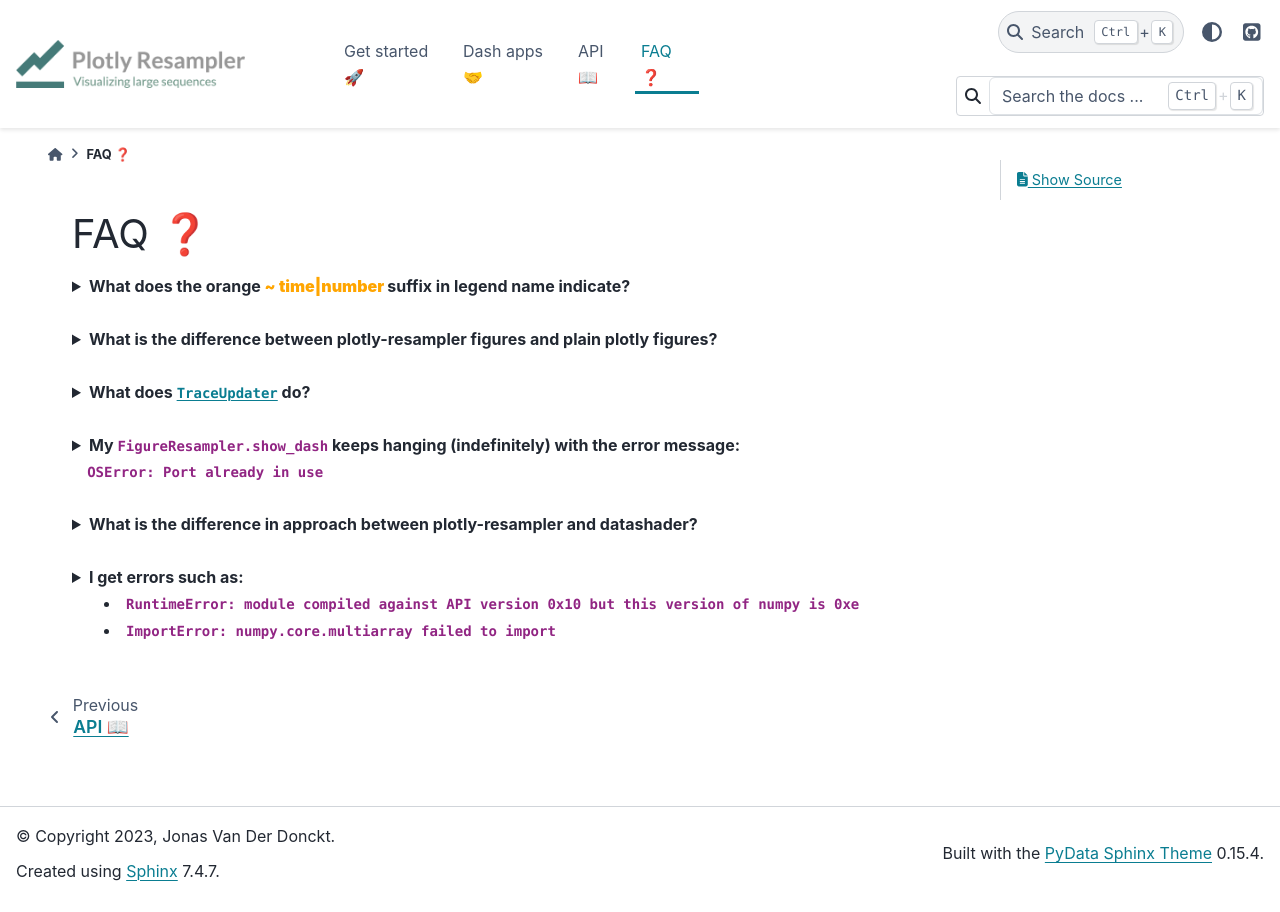
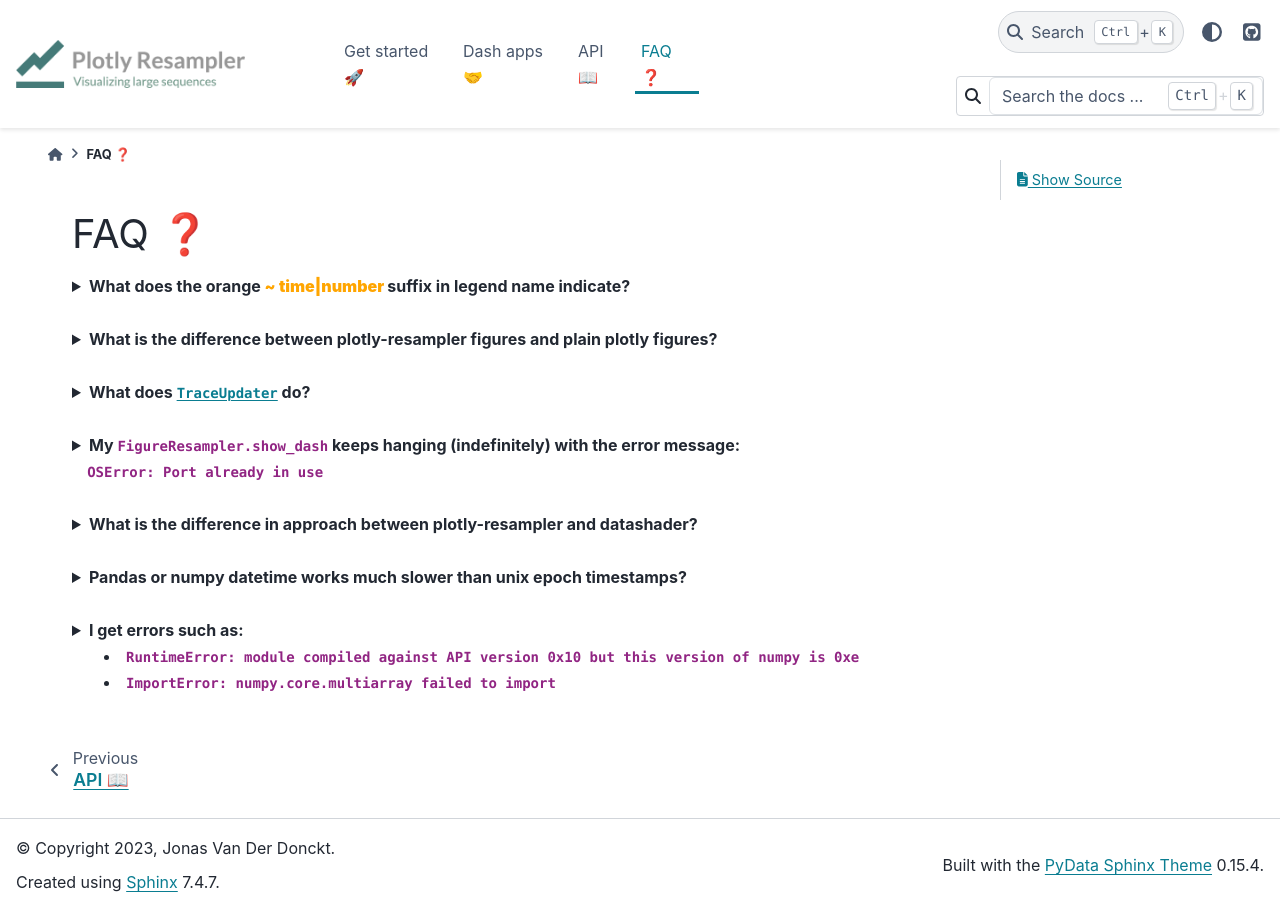
Before and after one commit to predict-idlab/plotly-resampler, a Sphinx documentation site: the page built from docs/sphinx/FAQ.rst, in a window 1280 px wide. Built offline with Sphinx 7.4.7 and the PyData theme 0.15.4, drawn with Linux system fonts in a browser that asks for light colours.

Commit message:
docs: describe solution in FAQ for slow dateime arrays

```diff
--- a/docs/sphinx/FAQ.rst
+++ b/docs/sphinx/FAQ.rst
@@ -152,6 +152,42 @@
    <br>
    <details>
    <summary>
+      <a><b>Pandas or numpy datetime works much slower than unix epoch timestamps?</b></a>
+   </summary>
+   <div style="margin-left:1em">
+
+This stems from the plotly scatter(gl) constructor being much slower for non-numeric data. Plotly performs a different serialization for datetime arrays (which are interpreted as object arrays).
+However, plotly-resampler should not be limited by this - to avoid this issue, add your datetime data as `hf_x` to your plotly-resampler ``FigureResampler.add_trace`` (or ``FigureWidgetResampler.add_trace``) method.
+This avoids adding (& serializing) *all* the data to the scatter object. Now plotly-resampler will only add the necessary resampled data to the scatter object.
+
+Some illustration:
+
+.. code:: python
+
+   import plotly.graph_objects as go
+   import pandas as pd
+   import numpy as np
+   from plotly_resampler import FigureResampler
+
+   # Create the dummy dataframe
+   y = np.arange(1_000_000)
+   x = pd.date_range(start="2020-01-01", periods=len(y), freq="1s")
+
+   # Create the plotly-resampler figure
+   fig = FigureResampler()
+   # fig.add_trace(go.Scatter(x=x, y=y))  # This is slow
+   fig.add_trace(go.Scatter(), hf_x=x, hf_y=y)  # This is fast
+
+   # ... (add more traces, etc.)
+
+
+.. raw:: html
+
+   </div>
+   </details>
+   <br>
+   <details>
+   <summary>
       <a><b>I get errors such as:</b><br><ul><li>
          <code>RuntimeError: module compiled against API version 0x10 but this version of numpy is 0xe</code></li>
          <li><code>ImportError: numpy.core.multiarray failed to import</code></li>
```
